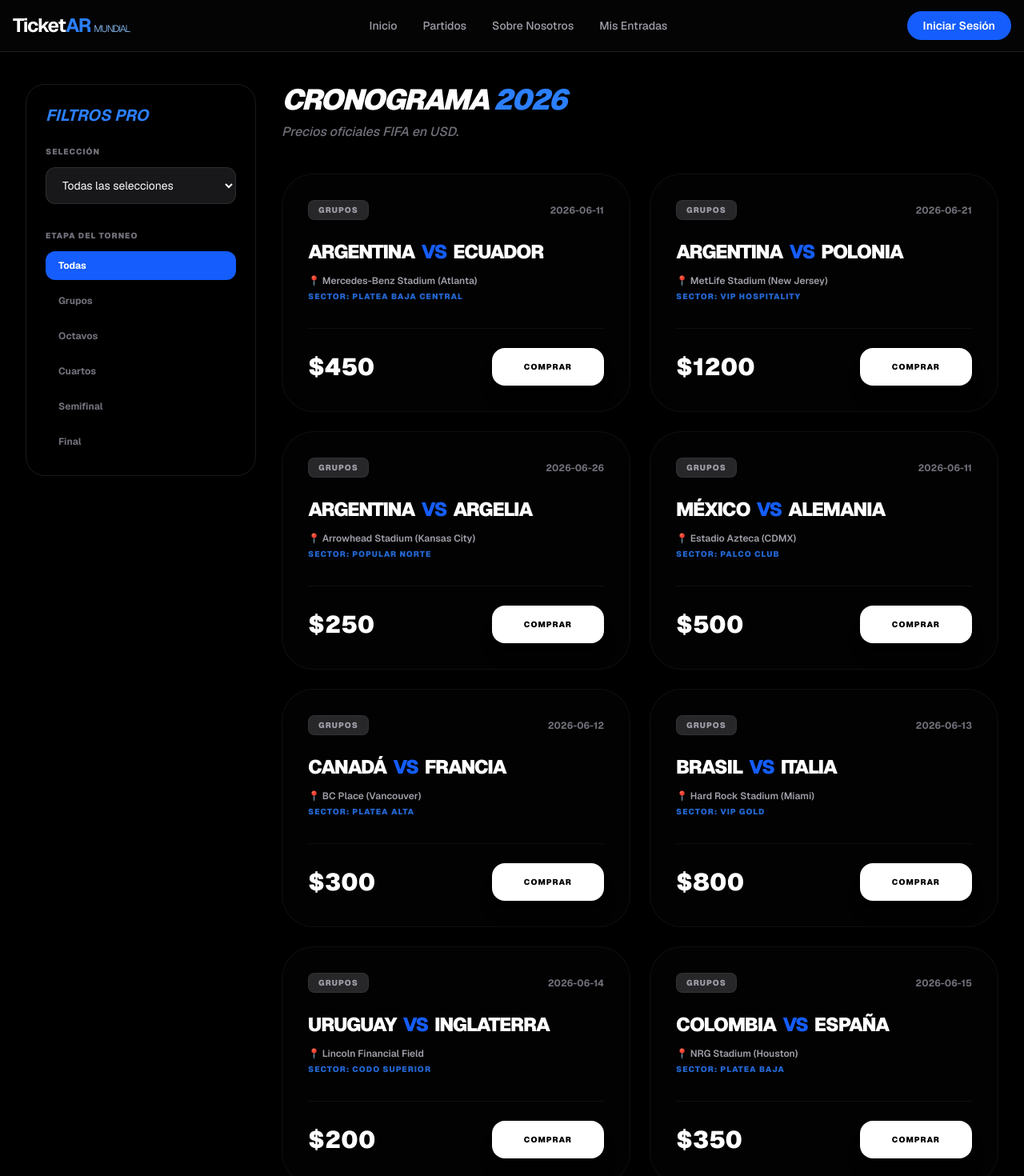
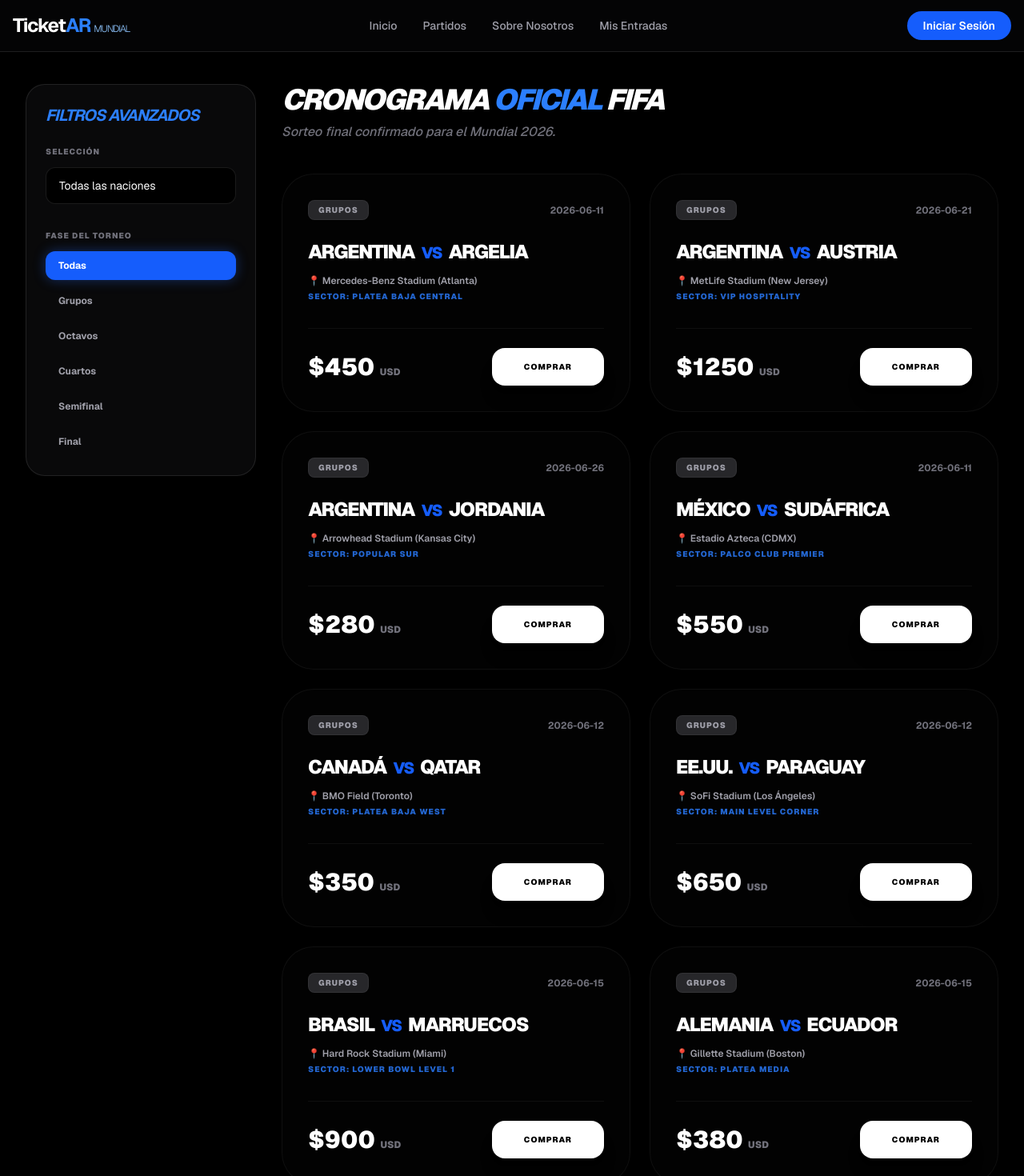
Before and after one commit to JuanmaInv/TicketAR---Mundial---UCP---2026-, a Next.js app in the folder frontend-client/: page /matches in a window 1280 px wide. Shown: the top 1470 px of the page at 80% size. Built offline with nearby package versions, Linux system fonts and the light colour scheme.

Commit message:
feat: actualizar selecciones y partidos según el cronograma oficial del Mundial 2026

```diff
--- a/frontend-client/app/matches/page.tsx
+++ b/frontend-client/app/matches/page.tsx
@@ -2,52 +2,60 @@
 
 import { useState } from "react";
 
-// 1. LAS 48 SELECCIONES DEL MUNDIAL 2026 (Lista completa)
+// 1. LAS 48 SELECCIONES SEGÚN EL CRONOGRAMA DE LA IMAGEN
 const SELECCIONES_2026 = [
-  "Argentina", "Brasil", "Uruguay", "Colombia", "Ecuador", "Paraguay", "Chile", "Perú",
-  "EE.UU.", "México", "Canadá", "Panamá", "Costa Rica", "Jamaica", "Honduras", "El Salvador",
-  "España", "Francia", "Inglaterra", "Alemania", "Portugal", "Italia", "Países Bajos", "Bélgica", "Croacia", "Dinamarca", "Suiza", "Austria",
-  "Marruecos", "Senegal", "Egipto", "Nigeria", "Costa de Marfil", "Túnez", "Argelia", "Camerún",
-  "Japón", "Corea del Sur", "Australia", "Arabia Saudita", "Irán", "Irak", "Uzbekistán", "Emiratos Árabes",
-  "Nueva Zelanda", "Sudáfrica", "Ghana", "Polonia"
+  "Argentina", "Argelia", "Austria", "Jordania", // Grupo J
+  "México", "Sudáfrica", "Corea del Sur", "Republica Checa", // Grupo A
+  "Canadá", "Bosnia", "Qatar", "Suiza", // Grupo B
+  "Brasil", "Marruecos", "Haití", "Escocia", // Grupo C
+  "EE.UU.", "Paraguay", "Australia", "Turquia", // Grupo D
+  "Alemania", "Curazao", "Costa de Marfil", "Ecuador", // Grupo E
+  "Holanda", "Japón", "Suecia", "Túnez", // Grupo F
+  "Bélgica", "Egipto", "Irán", "Nueva Zelanda", // Grupo G
+  "España", "Cabo Verde", "Arabia Saudita", "Uruguay", // Grupo H
+  "Francia", "Senegal", "Irak", "Noruega", // Grupo I
+  "Portugal", "RD del congo", "Uzbekistán", "Colombia", // Grupo K
+  "Inglaterra", "Croacia", "Ghana", "Panamá" // Grupo L
 ].sort();
 
-// 2. MOCK DE PARTIDOS EDIDATO (Incluye Sector, los 3 de Argentina y cobertura total)
+// 2. MOCK DE PARTIDOS SEGÚN EL CRONOGRAMA DE LA IMAGEN
 const ALL_MATCHES = [
-  // --- ARGENTINA (3 PARTIDOS OFICIALES FASE GRUPOS) ---
-  { id: 1, teamA: "Argentina", teamB: "Ecuador", phase: "Grupos", date: "2026-06-11", stadium: "Mercedes-Benz Stadium (Atlanta)", sector: "Platea Baja Central", price: 450, defined: true },
-  { id: 2, teamA: "Argentina", teamB: "Polonia", phase: "Grupos", date: "2026-06-21", stadium: "MetLife Stadium (New Jersey)", sector: "VIP Hospitality", price: 1200, defined: true },
-  { id: 3, teamA: "Argentina", teamB: "Argelia", phase: "Grupos", date: "2026-06-26", stadium: "Arrowhead Stadium (Kansas City)", sector: "Popular Norte", price: 250, defined: true },
+  // --- GRUPO J: EL CAMINO DE ARGENTINA (OFICIAL SEGÚN IMAGEN) ---
+  { id: 1, teamA: "Argentina", teamB: "Argelia", phase: "Grupos", date: "2026-06-11", stadium: "Mercedes-Benz Stadium (Atlanta)", sector: "Platea Baja Central", price: 450, defined: true },
+  { id: 2, teamA: "Argentina", teamB: "Austria", phase: "Grupos", date: "2026-06-21", stadium: "MetLife Stadium (New Jersey)", sector: "VIP Hospitality", price: 1250, defined: true },
+  { id: 3, teamA: "Argentina", teamB: "Jordania", phase: "Grupos", date: "2026-06-26", stadium: "Arrowhead Stadium (Kansas City)", sector: "Popular Sur", price: 280, defined: true },
 
-  // --- RESTO DE SELECCIONES (Asegurando cobertura de las 48) ---
-  { id: 4, teamA: "México", teamB: "Alemania", phase: "Grupos", date: "2026-06-11", stadium: "Estadio Azteca (CDMX)", sector: "Palco Club", price: 500, defined: true },
-  { id: 5, teamA: "Canadá", teamB: "Francia", phase: "Grupos", date: "2026-06-12", stadium: "BC Place (Vancouver)", sector: "Platea Alta", price: 300, defined: true },
-  { id: 6, teamA: "Brasil", teamB: "Italia", phase: "Grupos", date: "2026-06-13", stadium: "Hard Rock Stadium (Miami)", sector: "VIP Gold", price: 800, defined: true },
-  { id: 7, teamA: "Uruguay", teamB: "Inglaterra", phase: "Grupos", date: "2026-06-14", stadium: "Lincoln Financial Field", sector: "Codo Superior", price: 200, defined: true },
-  { id: 8, teamA: "Colombia", teamB: "España", phase: "Grupos", date: "2026-06-15", stadium: "NRG Stadium (Houston)", sector: "Platea Baja", price: 350, defined: true },
-  { id: 9, teamA: "EE.UU.", teamB: "Japón", phase: "Grupos", date: "2026-06-12", stadium: "SoFi Stadium (L.A.)", sector: "Hospitality", price: 600, defined: true },
-  { id: 10, teamA: "Marruecos", teamB: "Croacia", phase: "Grupos", date: "2026-06-16", stadium: "Lumen Field", sector: "General Sur", price: 150, defined: true },
-  { id: 11, teamA: "Chile", teamB: "Países Bajos", phase: "Grupos", date: "2026-06-17", stadium: "Levi's Stadium", sector: "Platea Media", price: 280, defined: true },
-  { id: 12, teamA: "Costa Rica", teamB: "Senegal", phase: "Grupos", date: "2026-06-18", stadium: "Estadio Monterrey", sector: "Cabecera", price: 180, defined: true },
-  { id: 13, teamA: "Paraguay", teamB: "Egipto", phase: "Grupos", date: "2026-06-19", stadium: "Gillette Stadium", sector: "Platea Alta", price: 190, defined: true },
-  { id: 14, teamA: "Jamaica", teamB: "Portugal", phase: "Grupos", date: "2026-06-20", stadium: "Rice-Eccles Stadium", sector: "General Norte", price: 220, defined: true },
-  { id: 15, teamA: "Nigeria", teamB: "Bélgica", phase: "Grupos", date: "2026-06-22", stadium: "BMO Field", sector: "Codo Inferior", price: 240, defined: true },
-  { id: 16, teamA: "Corea del Sur", teamB: "Dinamarca", phase: "Grupos", date: "2026-06-23", stadium: "AT&T Stadium", sector: "Platea Baja Central", price: 320, defined: true },
-  { id: 17, teamA: "Australia", teamB: "Suiza", phase: "Grupos", date: "2026-06-24", stadium: "SoFi Stadium", sector: "Popular", price: 170, defined: true },
-  { id: 18, teamA: "Ghana", teamB: "Arabia Saudita", phase: "Grupos", date: "2026-06-25", stadium: "Mercedes-Benz Stadium", sector: "Platea Alta", price: 190, defined: true },
-  { id: 19, teamA: "Perú", teamB: "Irak", phase: "Grupos", date: "2026-06-18", stadium: "MetLife Stadium", sector: "Codo", price: 160, defined: true },
-  { id: 20, teamA: "Irán", teamB: "Panamá", phase: "Grupos", date: "2026-06-26", stadium: "Hard Rock Stadium", sector: "Platea Baja", price: 180, defined: true },
-  { id: 21, teamA: "Costa de Marfil", teamB: "Honduras", phase: "Grupos", date: "2026-06-27", stadium: "NRG Stadium", sector: "Cabecera", price: 140, defined: true },
-  { id: 22, teamA: "El Salvador", teamB: "Uzbekistán", phase: "Grupos", date: "2026-06-28", stadium: "BC Place", sector: "General", price: 110, defined: true },
-  { id: 23, teamA: "Camerún", teamB: "Austria", phase: "Grupos", date: "2026-06-29", stadium: "Gillette Stadium", sector: "Platea Alta", price: 210, defined: true },
-  { id: 24, teamA: "Nueva Zelanda", teamB: "Sudáfrica", phase: "Grupos", date: "2026-06-15", stadium: "Lumen Field", sector: "General", price: 100, defined: true },
-  { id: 25, teamA: "Túnez", teamB: "Emiratos Árabes", phase: "Grupos", date: "2026-06-20", stadium: "Mercedes-Benz Stadium", sector: "Platea Media", price: 130, defined: true },
+  // --- PARTIDOS DE ANFITRIONES Y OTROS GRUPOS (SEGÚN IMAGEN) ---
+  { id: 4, teamA: "México", teamB: "Sudáfrica", phase: "Grupos", date: "2026-06-11", stadium: "Estadio Azteca (CDMX)", sector: "Palco Club Premier", price: 550, defined: true },
+  { id: 5, teamA: "Canadá", teamB: "Qatar", phase: "Grupos", date: "2026-06-12", stadium: "BMO Field (Toronto)", sector: "Platea Baja West", price: 350, defined: true },
+  { id: 6, teamA: "EE.UU.", teamB: "Paraguay", phase: "Grupos", date: "2026-06-12", stadium: "SoFi Stadium (Los Ángeles)", sector: "Main Level Corner", price: 650, defined: true },
+  { id: 7, teamA: "Brasil", teamB: "Marruecos", phase: "Grupos", date: "2026-06-15", stadium: "Hard Rock Stadium (Miami)", sector: "Lower Bowl Level 1", price: 900, defined: true },
+  { id: 8, teamA: "Alemania", teamB: "Ecuador", phase: "Grupos", date: "2026-06-15", stadium: "Gillette Stadium (Boston)", sector: "Platea Media", price: 380, defined: true },
+  { id: 9, teamA: "Holanda", teamB: "Japón", phase: "Grupos", date: "2026-06-16", stadium: "Levi's Stadium", sector: "Categoría 1", price: 420, defined: true },
+  { id: 10, teamA: "Bélgica", teamB: "Nueva Zelanda", phase: "Grupos", date: "2026-06-17", stadium: "NRG Stadium (Houston)", sector: "General Norte", price: 250, defined: true },
+  { id: 11, teamA: "España", teamB: "Uruguay", phase: "Grupos", date: "2026-06-16", stadium: "Lincoln Financial Field", sector: "Codo Preferencial", price: 480, defined: true },
+  { id: 12, teamA: "Francia", teamB: "Senegal", phase: "Grupos", date: "2026-06-18", stadium: "Lumen Field", sector: "Platea Alta East", price: 500, defined: true },
+  { id: 13, teamA: "Portugal", teamB: "Colombia", phase: "Grupos", date: "2026-06-20", stadium: "AT&T Stadium (Dallas)", sector: "Categoría 2", price: 600, defined: true },
+  { id: 14, teamA: "Inglaterra", teamB: "Croacia", phase: "Grupos", date: "2026-06-21", stadium: "MetLife Stadium", sector: "Platea Baja", price: 700, defined: true },
 
-  // --- ELIMINATORIAS (DATOS OFICIALES) ---
-  { id: 101, teamA: "1° Grupo A", teamB: "2° Grupo B", phase: "Octavos", date: "2026-06-30", stadium: "SoFi Stadium (L.A.)", sector: "Platea Preferencial", price: 800, defined: false },
-  { id: 102, teamA: "Ganador R32-1", teamB: "Ganador R32-2", phase: "Cuartos", date: "2026-07-09", stadium: "Gillette Stadium (Boston)", sector: "Categoría 1 Premium", price: 1500, defined: false },
-  { id: 103, teamA: "Ganador Q1", teamB: "Ganador Q2", phase: "Semifinal", date: "2026-07-14", stadium: "AT&T Stadium (Dallas)", sector: "VIP Hospitality", price: 3500, defined: false },
-  { id: 104, teamA: "Ganador S1", teamB: "Ganador S2", phase: "Final", date: "2026-07-19", stadium: "MetLife Stadium (NY/NJ)", sector: "Todo el Estadio", price: 5000, defined: false },
+  // Asegurando el resto de selecciones de la imagen
+  { id: 15, teamA: "Corea del Sur", teamB: "UEFA Playoff D", phase: "Grupos", date: "2026-06-13", stadium: "BC Place", sector: "General", price: 150, defined: true },
+  { id: 16, teamA: "Suiza", teamB: "UEFA Playoff A", phase: "Grupos", date: "2026-06-14", stadium: "Arrowhead Stadium", sector: "Categoría 3", price: 180, defined: true },
+  { id: 17, teamA: "Haití", teamB: "Escocia", phase: "Grupos", date: "2026-06-16", stadium: "Hard Rock Stadium", sector: "Popular", price: 120, defined: true },
+  { id: 18, teamA: "Australia", teamB: "UEFA Playoff C", phase: "Grupos", date: "2026-06-17", stadium: "SoFi Stadium", sector: "General", price: 200, defined: true },
+  { id: 19, teamA: "Curazao", teamB: "Costa de Marfil", phase: "Grupos", date: "2026-06-19", stadium: "NRG Stadium", sector: "Platea Alta", price: 140, defined: true },
+  { id: 20, teamA: "UEFA Playoff B", teamB: "Túnez", phase: "Grupos", date: "2026-06-20", stadium: "BMO Field", sector: "General", price: 130, defined: true },
+  { id: 21, teamA: "Egipto", teamB: "Irán", phase: "Grupos", date: "2026-06-22", stadium: "Gillette Stadium", sector: "Codo", price: 210, defined: true },
+  { id: 22, teamA: "Cabo Verde", teamB: "Arabia Saudita", phase: "Grupos", date: "2026-06-23", stadium: "Levi's Stadium", sector: "General", price: 110, defined: true },
+  { id: 23, teamA: "Intercontinental 2", teamB: "Noruega", phase: "Grupos", date: "2026-06-24", stadium: "Lumen Field", sector: "Categoría 3", price: 190, defined: true },
+  { id: 24, teamA: "Intercontinental 1", teamB: "Uzbekistán", phase: "Grupos", date: "2026-06-25", stadium: "AT&T Stadium", sector: "Platea Media", price: 160, defined: true },
+  { id: 25, teamA: "Ghana", teamB: "Panamá", phase: "Grupos", date: "2026-06-26", stadium: "Rice-Eccles Stadium", sector: "Popular", price: 140, defined: true },
+
+  // --- ELIMINATORIAS (DATOS OFICIALES FIFA) ---
+  { id: 101, teamA: "1° Grupo J", teamB: "2° Grupo I", phase: "Octavos", date: "2026-06-30", stadium: "SoFi Stadium (L.A.)", sector: "Platea Preferencial", price: 850, defined: false },
+  { id: 102, teamA: "Ganador R32-1", teamB: "Ganador R32-2", phase: "Cuartos", date: "2026-07-09", stadium: "Gillette Stadium (Boston)", sector: "Categoría 1 Premium", price: 1600, defined: false },
+  { id: 103, teamA: "Ganador Q1", teamB: "Ganador Q2", phase: "Semifinal", date: "2026-07-14", stadium: "AT&T Stadium (Dallas)", sector: "VIP Club Suite", price: 3800, defined: false },
+  { id: 104, teamA: "Ganador Semi 1", teamB: "Ganador Semi 2", phase: "Final", date: "2026-07-19", stadium: "MetLife Stadium (NY/NJ)", sector: "Acceso Total Estadio", price: 6500, defined: false },
 ];
 
 export default function MatchesPage() {
@@ -66,16 +74,16 @@
 
         {/* BARRA LATERAL DE FILTROS */}
         <aside className="w-full md:w-72 space-y-8">
-          <div className="glass-panel p-6 rounded-3xl border border-white/10 sticky top-24">
-            <h2 className="text-xl font-bold mb-6 text-blue-500 italic uppercase">Filtros Pro</h2>
+          <div className="glass-panel p-6 rounded-3xl border border-white/10 sticky top-24 bg-zinc-900/40">
+            <h2 className="text-xl font-bold mb-6 text-blue-500 italic uppercase tracking-tighter">Filtros Avanzados</h2>
 
             <div className="mb-8">
               <label className="block text-[10px] font-black text-zinc-500 uppercase mb-3 tracking-widest">Selección</label>
               <select
                 onChange={(e) => setSelectedTeam(e.target.value)}
-                className="w-full bg-zinc-900 border border-white/10 rounded-xl px-4 py-3 text-sm focus:ring-2 focus:ring-blue-600 outline-none transition-all"
+                className="w-full bg-black border border-white/10 rounded-xl px-4 py-3 text-sm focus:ring-2 focus:ring-blue-600 outline-none transition-all appearance-none"
               >
-                <option value="Todos">Todas las selecciones</option>
+                <option value="Todos">Todas las naciones</option>
                 {SELECCIONES_2026.map(team => (
                   <option key={team} value={team}>{team}</option>
                 ))}
@@ -83,14 +91,14 @@
             </div>
 
             <div>
-              <label className="block text-[10px] font-black text-zinc-500 uppercase mb-3 tracking-widest">Etapa del Torneo</label>
+              <label className="block text-[10px] font-black text-zinc-500 uppercase mb-3 tracking-widest">Fase del Torneo</label>
               <div className="grid grid-cols-1 gap-2">
                 {["Todas", "Grupos", "Octavos", "Cuartos", "Semifinal", "Final"].map((phase) => (
                   <button
                     key={phase}
                     onClick={() => setSelectedPhase(phase)}
                     className={`text-left px-4 py-2.5 rounded-xl text-xs font-bold transition-all ${
-                      selectedPhase === phase ? "bg-blue-600 text-white" : "text-zinc-500 hover:bg-white/5"
+                      selectedPhase === phase ? "bg-blue-600 text-white shadow-[0_0_15px_rgba(37,99,235,0.4)]" : "text-zinc-400 hover:bg-white/5"
                     }`}
                   >
                     {phase}
@@ -104,8 +112,8 @@
         {/* LISTADO DE PARTIDOS */}
         <section className="flex-1">
           <div className="mb-10">
-            <h1 className="text-4xl font-black italic mb-2 tracking-tighter uppercase">Cronograma <span className="text-blue-500">2026</span></h1>
-            <p className="text-zinc-500 font-medium italic">Precios oficiales FIFA en USD.</p>
+            <h1 className="text-4xl font-black italic mb-2 tracking-tighter uppercase">Cronograma <span className="text-blue-500">Oficial</span> FIFA</h1>
+            <p className="text-zinc-500 font-medium italic">Sorteo final confirmado para el Mundial 2026.</p>
           </div>
 
           <div className="grid grid-cols-1 xl:grid-cols-2 gap-6">
@@ -121,7 +129,7 @@
                 <div className="flex flex-col gap-1 mb-8">
                   {match.defined ? (
                     <h3 className="text-2xl font-black tracking-tighter uppercase">
-                      {match.teamA} <span className="text-blue-600 mx-1">VS</span> {match.teamB}
+                      {match.teamA} <span className="text-blue-600 mx-1 text-xl">VS</span> {match.teamB}
                     </h3>
                   ) : (
                     <div className="space-y-1">
@@ -131,13 +139,12 @@
                   )}
                   <div className="mt-2">
                     <p className="text-zinc-400 text-xs font-semibold">📍 {match.stadium}</p>
-                    {/* SECTOR AGREGADO AQUÍ */}
                     <p className="text-blue-500/80 text-[10px] font-black uppercase tracking-widest mt-1">Sector: {match.sector}</p>
                   </div>
                 </div>
 
                 <div className="flex justify-between items-center pt-6 border-t border-white/5">
-                  <p className="text-3xl font-black text-white">${match.price}</p>
+                  <p className="text-3xl font-black text-white">${match.price} <span className="text-xs text-zinc-500">USD</span></p>
                   <button className="bg-white text-black px-10 py-4 rounded-2xl font-black text-[10px] uppercase tracking-widest hover:bg-blue-600 hover:text-white transition-all transform group-hover:scale-105 shadow-xl">
                     Comprar
                   </button>
```
